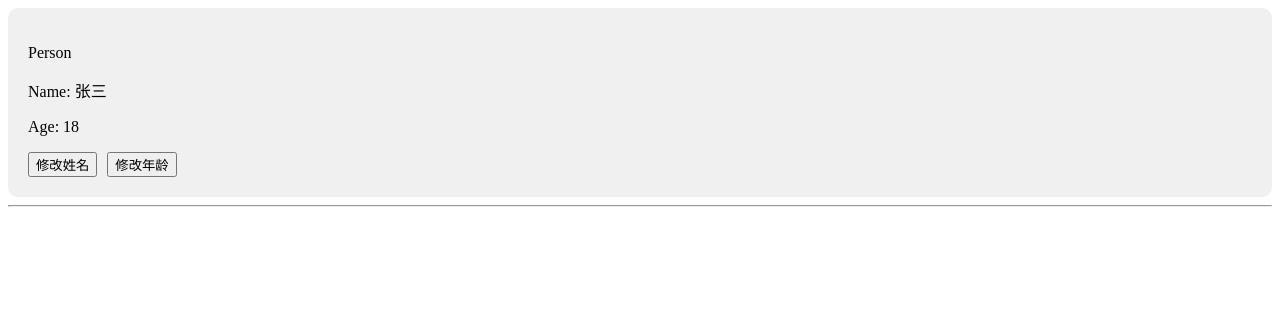
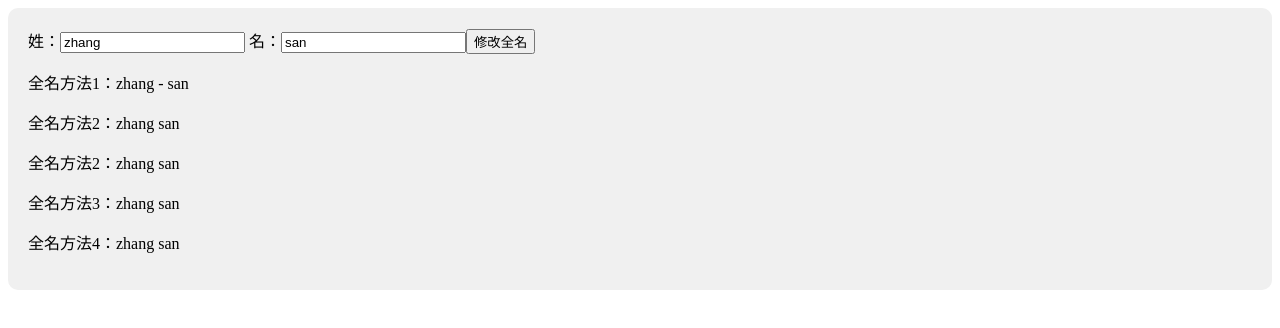
Before and after one commit to BigDragonlin/vue-demo, a Vue app: page / in a window 1280 px wide. Shown: the top 328 px of the page. Built offline with nearby package versions, Linux system fonts and the light colour scheme; the HTML template or start-up script is replaced by a standard one.

Commit message:
计算属性

```diff
--- a/src/components/Person.vue
+++ b/src/components/Person.vue
@@ -1,34 +1,48 @@
 <template>
     <div class="person">
-        <p>Person</p>
-        <p>Name: {{ name }}</p>
-        <p>Age: {{ age }}</p>
-        <button @click="changeName">修改姓名</button>
-        <button @click="changAge">修改年龄</button>
+        姓：<input type="text" v-model="firstName">
+        名：<input type="text" v-model="lastName">
+        <button @click="changeFullName">修改全名</button>
+        <p>全名方法1：{{ firstName }} - {{ lastName }}</p>
+        <p>全名方法2：{{ getFullName() }}</p>
+        <p>全名方法2：{{ getFullName() }}</p>
+        <p>全名方法3：{{ fullName }}</p>
+        <p>全名方法4：{{ fullName }}</p>
     </div>
-    <hr>
 </template>
 
 
 <script lang="ts" setup name = "Person">
-    import { reactive, toRefs, toRef } from 'vue';
-    let person = reactive({
-        name: '张三',
-        age: 18
+    import { ref, computed } from 'vue';
+    let firstName = ref('zhang')
+    let lastName = ref('san')
+
+    // 函数没有缓存
+    function getFullName() {
+        console.log('getFullName function is called')
+        return firstName.value + ' ' + lastName.value
+    }
+
+    // 计算属性,计算属性有缓存,且是只读的
+    // let fullName = computed(() => {
+    //     console.log('fullName computed is called')
+    //     return firstName.value + ' ' + lastName.value
+    // })
+
+    //计算属性，可读写
+    let fullName = computed({
+        get() {
+            return firstName.value + ' ' + lastName.value
+        },
+        set(value) {
+            let [tempFirstName, tempLastName] = value.split(' ')
+            firstName.value = tempFirstName
+            lastName.value = tempLastName
+
+        }
     })
-
-    console.log(toRefs(person))
-    let {name, age} = toRefs(person)
-    let nl = toRef(person, 'age')
-    function changeName() {
-        name.value += '~'
-        console.log(person)
-        console.log(name)
-    }
-    function changAge() {
-        age.value++
-        console.log(person)
-        console.log(age)
+    function changeFullName() {
+        fullName.value = 'wang' + ' ' + 'wu'
     }
 </script>
 
```
